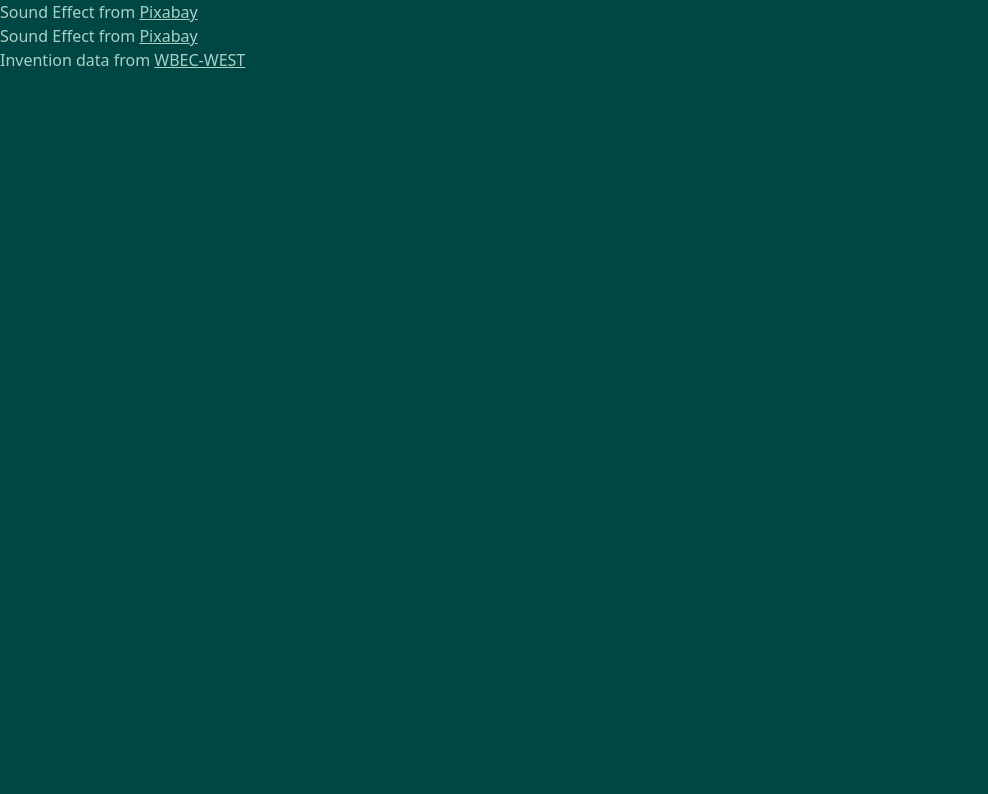
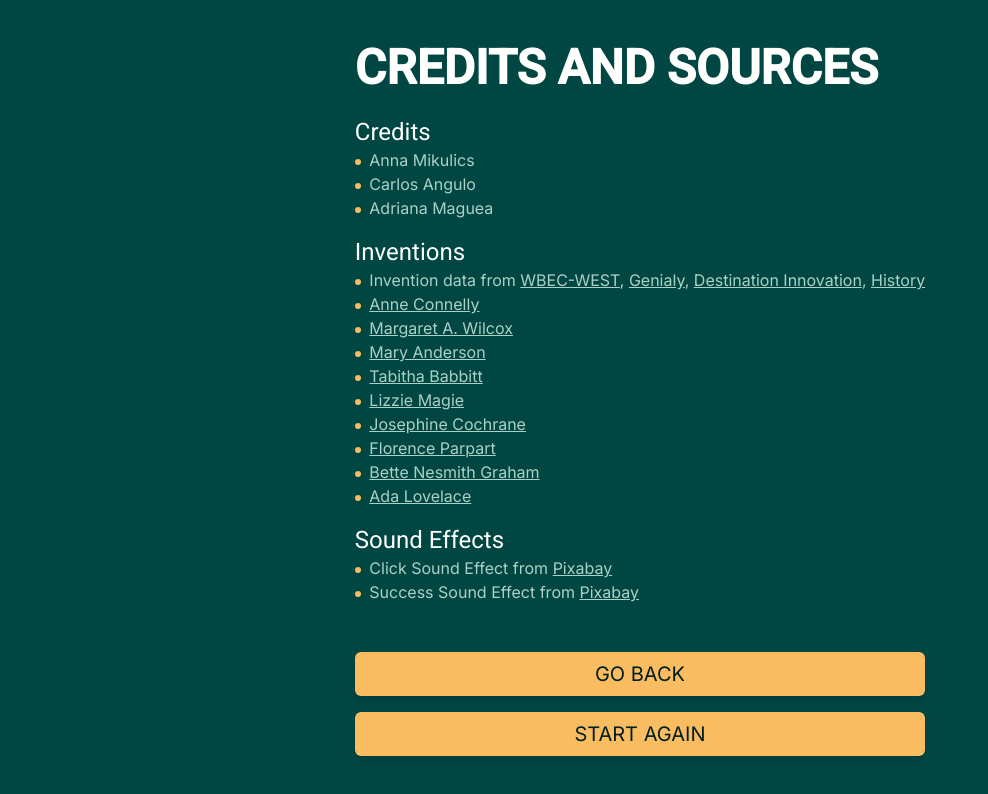
Before and after one commit to jdjuan/nine-questions, a Next.js app: page /credits in a window 1280 px wide. Shown: the top 794 px of the page, without its empty margins (0-988 px from the left). Built offline with nearby package versions, Linux system fonts and the light colour scheme; what tailwindcss-debug-screens would draw is missing.

Commit message:
add credits

```diff
--- /dev/null
+++ b/components/bullet.tsx
@@ -0,0 +1,5 @@
+const Bullet = () => {
+  return <span className='mr-1 inline-block h-1.5 w-1.5 rounded-full bg-yellow align-middle'></span>;
+};
+
+export default Bullet;
--- a/components/button.tsx
+++ b/components/button.tsx
@@ -14,7 +14,7 @@ const Button: NextPage<Props> = ({ handleClick, children, url, target }) => {
     <>
       {url && (
         <Link
-          className='rounded-md bg-yellow py-2 px-4 text-center text-xl text-green-900 shadow-md'
+          className='rounded-md bg-yellow py-2 px-4 text-center text-xl text-green-900 shadow-md transition-all ease-in-out hover:scale-110'
           href={url}
           target={target}
         >
--- a/pages/credits.tsx
+++ b/pages/credits.tsx
@@ -1,8 +1,116 @@
+import AnimatedLayout from "@/components/animated-layout";
+import Bullet from "@/components/bullet";
+import Button from "@/components/button";
+import MainLayout from "@/components/main-layout";
+import { ReactElement } from "react";
+
 const Credits = () => {
   return (
-    <>
+    <AnimatedLayout>
+      <div className='grid h-screen place-content-start gap-4 p-8 md:place-content-center'>
+        <h2 className='mb-2 font-headline text-5xl font-bold text-green-200'>CREDITS AND SOURCES</h2>
         <div>
-        Sound Effect from{" "}
+          <h2 className='font-headline text-2xl text-green-200'>Credits</h2>
+          <div>
+            <div>
+              <Bullet /> Anna Mikulics
+            </div>
+            <div>
+              <Bullet /> Carlos Angulo
+            </div>
+            <div>
+              <Bullet /> Adriana Maguea
+            </div>
+          </div>
+        </div>
+        <div>
+          <h2 className='font-headline text-2xl text-green-200'>Inventions</h2>
+          <div>
+            <Bullet /> Invention data from{" "}
+            <a
+              className='underline'
+              href='https://wbec-west.com/10-incredible-inventions-by-women-that-changed-the-world/'
+            >
+              WBEC-WEST
+            </a>
+            ,{" "}
+            <a
+              className='underline'
+              href='https://view.genial.ly/604a169f98549c0d88b8f978/interactive-content-womens-inventions'
+            >
+              Genialy
+            </a>
+            ,{" "}
+            <a
+              className='underline'
+              href='https://www.destination-innovation.com/great-women-innovators-pioneers-quiz/'
+            >
+              Destination Innovation
+            </a>
+            ,{" "}
+            <a className='underline' href='https://www.history.com/news/women-inventions'>
+              History
+            </a>
+          </div>
+          <div>
+            <Bullet />{" "}
+            <a className='underline' href='https://livingfires.co.uk/2022/03/03/a-celebration-of-anna-connelly/'>
+              Anne Connelly
+            </a>
+          </div>
+          <div>
+            <Bullet />{" "}
+            <a className='underline' href='https://en.wikipedia.org/wiki/Margaret_A._Wilcox'>
+              Margaret A. Wilcox
+            </a>
+          </div>
+          <div>
+            <Bullet />{" "}
+            <a className='underline' href='https://en.wikipedia.org/wiki/Mary_Anderson_(inventor)'>
+              Mary Anderson
+            </a>
+          </div>
+          <div>
+            <Bullet />{" "}
+            <a className='underline' href='https://en.wikipedia.org/wiki/Tabitha_Babbitt'>
+              Tabitha Babbitt
+            </a>
+          </div>
+          <div>
+            <Bullet />{" "}
+            <a className='underline' href='https://en.wikipedia.org/wiki/Lizzie_Magie'>
+              Lizzie Magie
+            </a>
+          </div>
+          <div>
+            <Bullet />{" "}
+            <a className='underline' href='https://en.wikipedia.org/wiki/Josephine_Cochrane'>
+              Josephine Cochrane
+            </a>
+          </div>
+          <div>
+            <Bullet />{" "}
+            <a className='underline' href='https://es.wikipedia.org/wiki/Florence_Parpart'>
+              Florence Parpart
+            </a>
+          </div>
+          <div>
+            <Bullet />{" "}
+            <a className='underline' href='https://es.wikipedia.org/wiki/Bette_Nesmith_Graham'>
+              Bette Nesmith Graham
+            </a>
+          </div>
+          <div>
+            <Bullet />{" "}
+            <a className='underline' href='https://en.wikipedia.org/wiki/Ada_Lovelace'>
+              Ada Lovelace
+            </a>
+          </div>
+        </div>
+        <div>
+          <h2 className='font-headline text-2xl text-green-200'>Sound Effects</h2>
+          <div>
+            <Bullet /> Click Sound Effect from{" "}
             <a
               className='underline'
               href='https://pixabay.com/?utm_source=link-attribution&amp;utm_medium=referral&amp;utm_campaign=music&amp;utm_content=38129'
@@ -11,7 +119,7 @@ const Credits = () => {
             </a>
           </div>
           <div>
-        Sound Effect from{" "}
+            <Bullet /> Success Sound Effect from{" "}
             <a
               className='underline'
               href='https://pixabay.com/sound-effects/?utm_source=link-attribution&amp;utm_medium=referral&amp;utm_campaign=music&amp;utm_content=6297'
@@ -19,14 +127,14 @@ const Credits = () => {
               Pixabay
             </a>
           </div>
-      <div>
-        Invention data from{" "}
-        <a className='underline' href='https://wbec-west.com/10-incredible-inventions-by-women-that-changed-the-world/'>
-          WBEC-WEST
-        </a>
         </div>
-    </>
+        <div className='mt-8 grid gap-4'>
+          <Button url='/done'>GO BACK</Button>
+          <Button url='/'>START AGAIN</Button>
+        </div>
+      </div>
+    </AnimatedLayout>
   );
 };
-
+Credits.getLayout = (page: ReactElement) => <MainLayout>{page}</MainLayout>;
 export default Credits;
--- a/pages/done.tsx
+++ b/pages/done.tsx
@@ -167,6 +167,7 @@ const Done = () => {
             >
               SHARE ON TWITTER
             </Button>
+            <Button url='/credits'>CREDITS AND SOURCES</Button>
             <Button url='/'>START AGAIN</Button>
           </div>
         </div>
```
Lines whose indentation alone changed are shown as unchanged.
